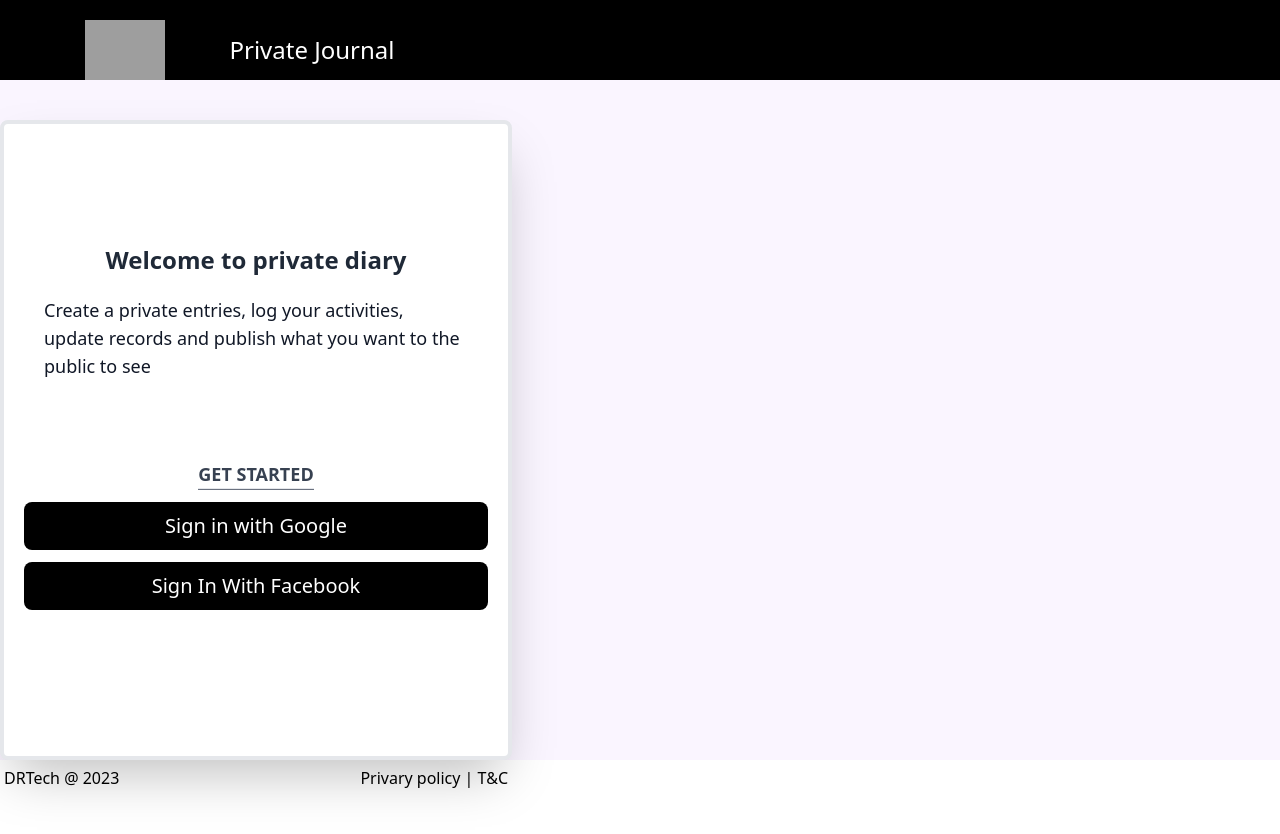
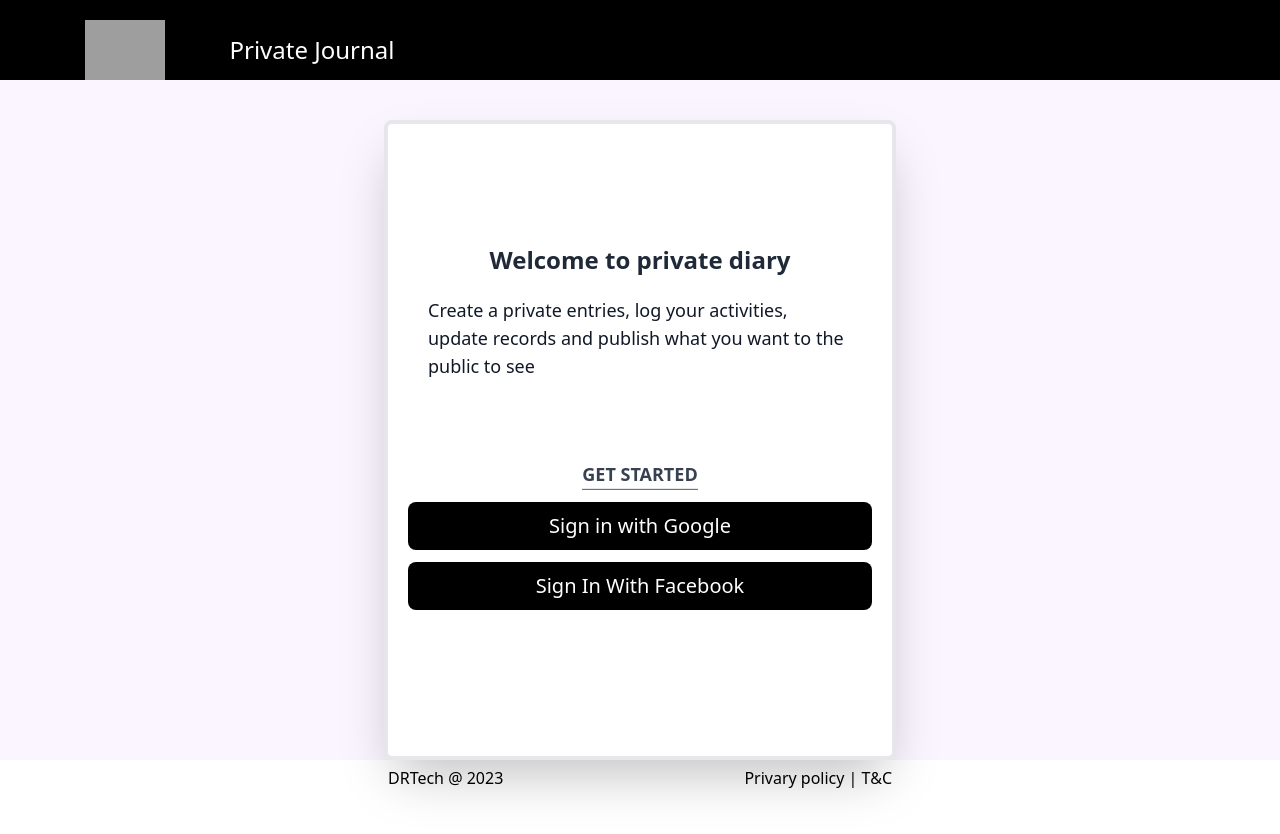
Before and after one commit to Formasitchijoh/DR-Work, a React (Create React App) app: page / in a window 1280 px wide. Shown: the top 834 px of the page. Built offline with nearby package versions, Linux system fonts and the light colour scheme; grey boxes are pictures that could not be loaded.

Commit message:
ui fixes

```diff
--- a/src/Pages/Login/Login.tsx
+++ b/src/Pages/Login/Login.tsx
@@ -63,7 +63,7 @@ const signInWithGoogle = async ()=>{
   return (
     <div className='xl:w-2xl'>
         <LoginHeader/>
-      <div className='p-10 my-20 pb-10 shadow-2xl  max-w-lg  m-auto mt-10 mx-3  xl:mx-0 h-[80vh] flex-col justify-center items-center xl:border-4 border-2 border-gray-200 bg-white px-0 rounded-lg'>
+      <div className='p-10 my-20 pb-10 shadow-2xl  max-w-lg  m-auto mt-10  h-[80vh] flex-col justify-center items-center border-4 border-gray-200 bg-white px-0 rounded-lg'>
         <div className='h-[50vh]'>
         <div className='welcome-main'>
             <h1 className='welcome-header'>Welcome to  private diary</h1>
```
